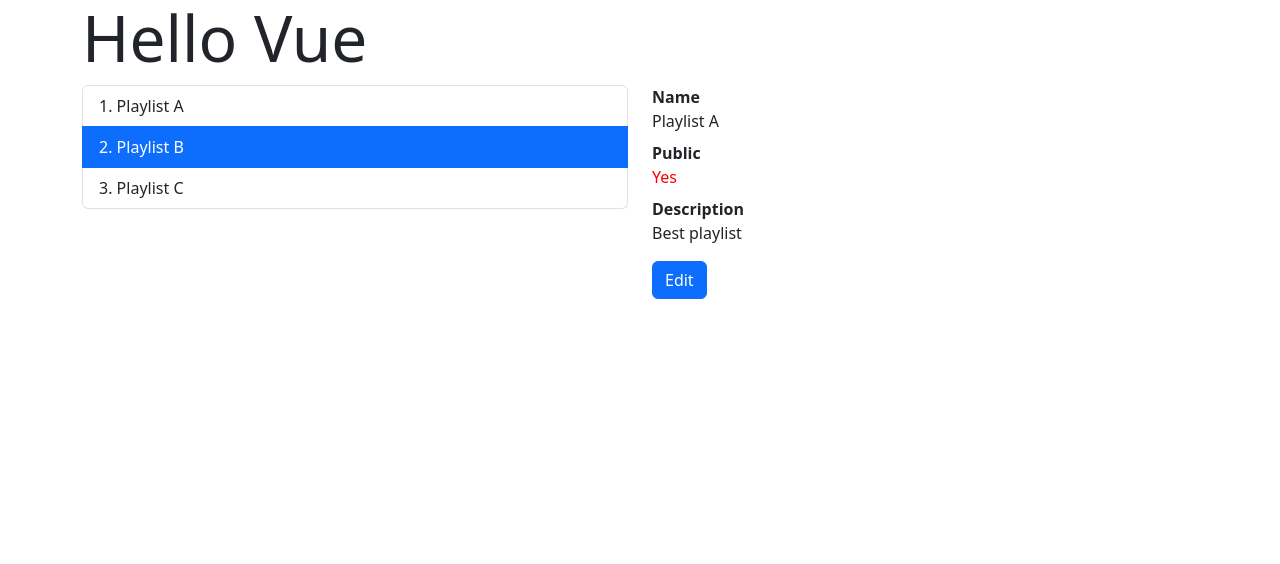
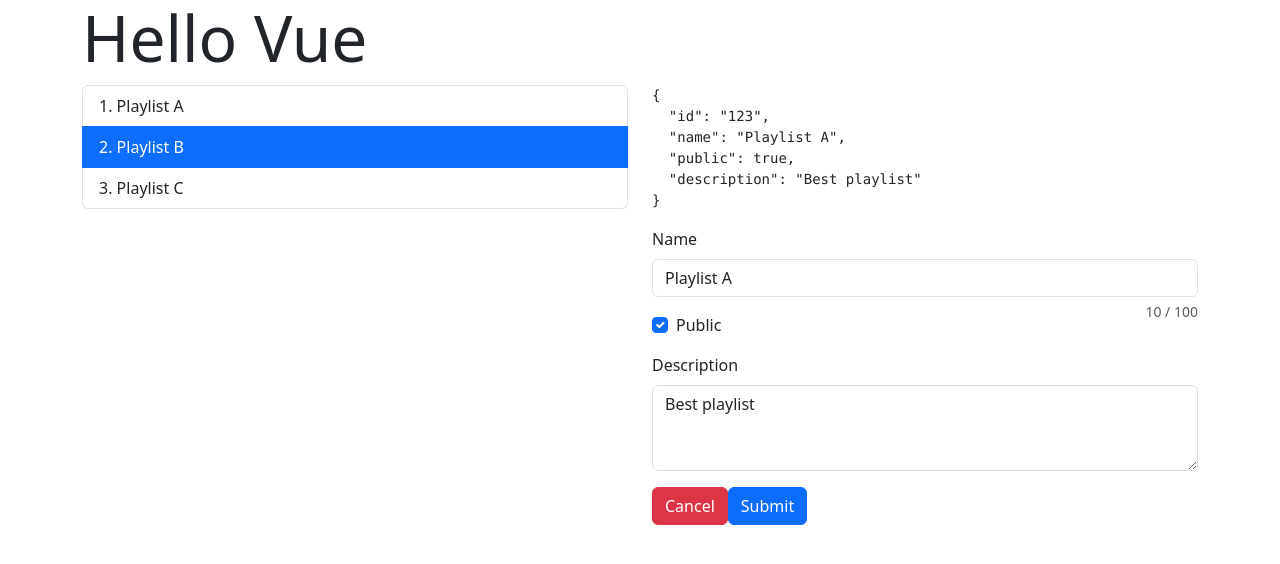
Before and after one commit to ev45ive/sages-vue-open-wrzesien, a Vue app: page / in a window 1280 px wide. Both pictures are taken after a click on the button "Edit". Shown: the top 564 px of the page. Built offline with nearby package versions, Linux system fonts and the light colour scheme.

Commit message:
2-way binding components - Props + Emits

```diff
--- a/src/playlists/components/PlaylistDetails.vue
+++ b/src/playlists/components/PlaylistDetails.vue
@@ -13,7 +13,9 @@
       <dd>{{ playlist.description }}</dd>
     </dl>
 
-    <button class="btn btn-primary" @click="0">Edit</button>
+    <button class="btn btn-primary" @click="$emit('edit', playlist.id)">
+      Edit
+    </button>
   </div>
 </template>
 
@@ -22,6 +24,10 @@ import { Playlist } from "../../common/model/Playlist";
 
 defineProps<{
   playlist: Playlist;
+}>();
+
+defineEmits<{
+  (e: "edit", id: Playlist["id"]): void;
 }>();
 </script>
 
--- a/src/playlists/components/PlaylistEditor.vue
+++ b/src/playlists/components/PlaylistEditor.vue
@@ -2,7 +2,7 @@
   <div>
     <pre>{{ playlist }}</pre>
 
-    <form>
+    <form @submit="submit">
       <div class="mb-3">
         <label for="playlistName" class="form-label">Name</label>
 
@@ -36,7 +36,7 @@
         ></textarea>
       </div>
 
-      <button class="btn btn-danger" @click="0">Cancel</button>
+      <button class="btn btn-danger" @click="$emit('cancel')">Cancel</button>
       <button type="submit" class="btn btn-primary">Submit</button>
     </form>
   </div>
@@ -45,9 +45,18 @@
 <script lang="ts" setup>
 import { Playlist } from "../../common/model/Playlist";
 
-defineProps<{
+const { playlist } = defineProps<{
   playlist: Playlist;
 }>();
+
+const $emit = defineEmits<{
+  (e: "cancel"): void;
+  (e: "save", p: Playlist): void;
+}>();
+
+const submit = () => {
+  $emit("save", playlist);
+};
 </script>
 
 <style scoped></style>
--- a/src/playlists/containers/PlaylistsView.vue
+++ b/src/playlists/containers/PlaylistsView.vue
@@ -8,8 +8,18 @@
         />
       </div>
       <div class="col">
-        <PlaylistDetails :playlist="selected" v-if="mode === 'details'" />
-        <PlaylistEditor :playlist="selected" v-else-if="mode === 'editor'" />
+        <PlaylistDetails
+          :playlist="selected"
+          @edit="showEditor"
+          v-if="mode === 'details'"
+        />
+
+        <PlaylistEditor
+          @cancel="showDetails"
+          @save="savePlaylist($event)"
+          :playlist="selected"
+          v-else-if="mode === 'editor'"
+        />
       </div>
     </div>
   </div>
@@ -37,6 +47,7 @@ const showDetails = () => (mode.value = "details");
 const showEditor = () => (mode.value = "editor");
 const savePlaylist = (draft: Playlist) => {
   mode.value = "editor";
+  selected.value = draft;
 };
 </script>
 
```
